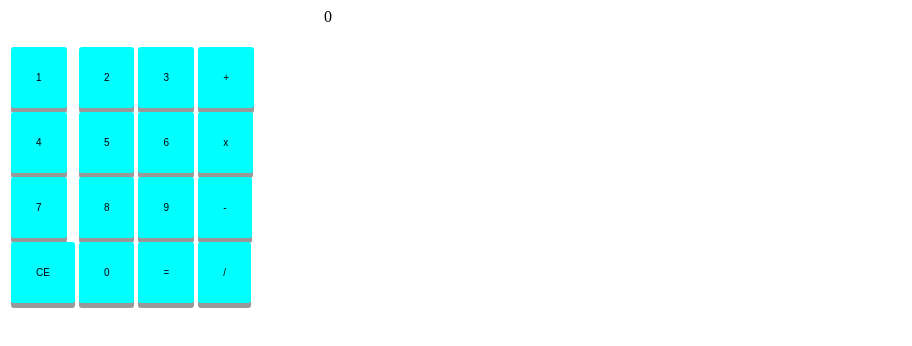
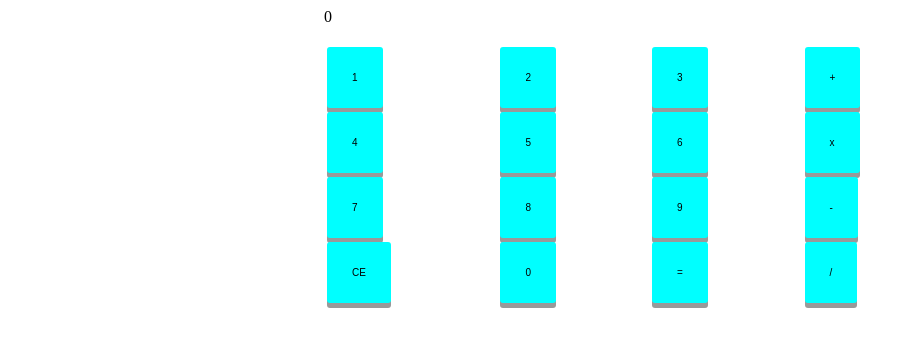
Before and after one commit to Cryodine/CSPfinalproject, a plain HTML site: page index.html in a window 1280 px wide. Shown: the whole page, without its empty margins (0-912 px from the left). Drawn offline with Linux system fonts and the light colour scheme.

Commit message:
Update index.html

```diff
--- a/index.html
+++ b/index.html
@@ -39,7 +39,7 @@
       }
    </style>
 
-      <table class"center">
+      <table class="center">
 
         <p class="center" id="screen">0</p>
 
```
